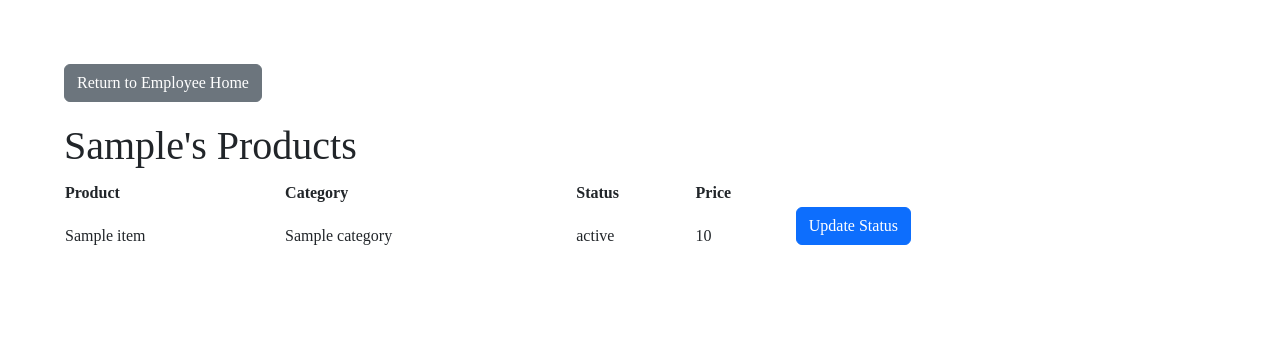
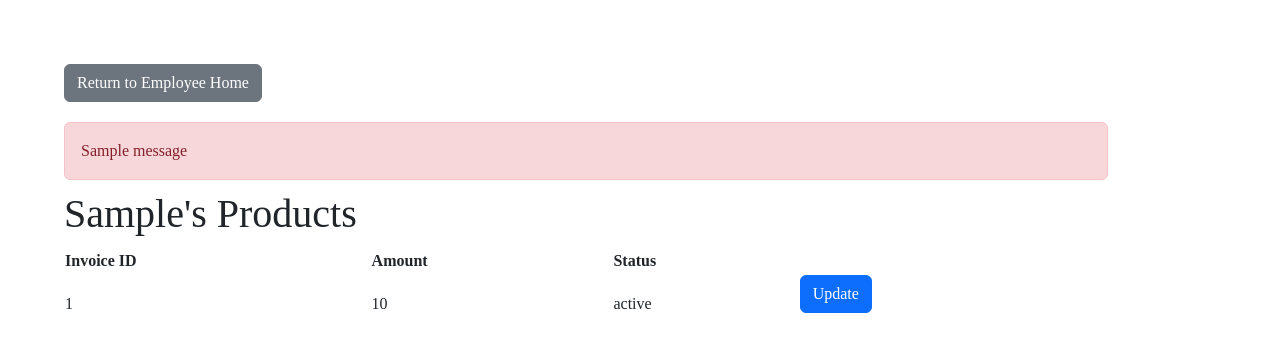
Before and after one commit to tmchuynh/business_project, a Flask app: template flask_app/templates/client_products.html in a window 1280 px wide. Shown: the top 352 px of the page. Run offline with Flask 3, Linux system fonts and the light colour scheme; the template is opened without the code that fills it: most values are stand-ins (such as "Sample title", 1, 10 or a date in 2020); one stand-in notice (Sample message) is shown.

Commit message:
🐛 fix(client.py): use the correct variable name for client id 🐛 fix(product.py): import the correct model for invoices ✨ feat(client_model.py): add method to get invoices by client ✨ feat(invoice_model.py): add proj_status to the insert and update queries The variable name for the client id was incorrect, so it was changed to the correct name. The incorrect model was being imported for invoices, so it was changed to the correct model. A new method was added to the client model to get invoices by client. The insert and update queries in the invoice model were updated to include the proj_status field.
🔥 refactor(product_model.py): remove status attribute from Product class and related queries
🔥 refactor(admin.html, client_products.html): remove status column from tables
✨ feat(product_model.py, client_products.html): add invoice functionality
The status attribute was removed from the Product class and related queries as it was not being used. The status column was also removed from the admin and client products tables as it was no longer needed. The invoice functionality was added to the client products page, allowing clients to update the details of their invoices.

```diff
--- a/flask_app/controllers/client.py
+++ b/flask_app/controllers/client.py
@@ -157,7 +157,7 @@ def register_client():
         # store the new client in the session
         session['client_first_name'] = request.form['first_name'].capitalize()
         session['client_email'] = new_client['email']
-        session['client_id'] = new_client['id']
+        session['client_id'] = c.id
         print("logged in client ", session['client_email'])
 
         # create the relationship between the client and the employee
--- a/flask_app/models/product_model.py
+++ b/flask_app/models/product_model.py
@@ -10,7 +10,6 @@ class Product:
         self.name = data['name']
         self.price = data['price']
         self.discount = data['discount']
-        self.status = data['status']
         self.category = data['category']
         self.created_at = data['created_at']
         self.updated_at = data['updated_at']
@@ -93,7 +92,7 @@ class Product:
         :param data: a dictionary of the data we want to insert into the database
         :return: The id of the product that was just created.
         """
-        query = "INSERT INTO products (name, price, status, category) VALUES (%(name)s, %(price)s, 'unassigned', %(category)s)"
+        query = "INSERT INTO products (name, price, category) VALUES (%(name)s, %(price)s, %(category)s)"
         results = connectToMySQL(DATABASE).query_db(query, data)
         return results
 
@@ -107,7 +106,7 @@ class Product:
         :param data: a dictionary of the data we want to update in the database
         :return: The results of the query.
         """
-        query = "UPDATE products SET name = %(name)s, price = %(price)s, discount = %(discount)s, category = %(category)s WHERE id = %(product_id)s"
+        query = "UPDATE products SET price = %(price)s, discount = %(discount)s WHERE id = %(product_id)s"
         results = connectToMySQL(DATABASE).query_db(query, data)
         return results
 
--- a/flask_app/templates/admin.html
+++ b/flask_app/templates/admin.html
@@ -111,7 +111,6 @@
                 <th>Price</th>
                 <th>Discount</th>
                 <th>Category</th>
-                <th>Status</th>
                 <th>Employee Email</th>
             </thead>
             <tbody>
@@ -123,7 +122,6 @@
                     <td>{{current_product.price}}</td>
                     <td>{{current_product.discount}}</td>
                     <td>{{current_product.category}}</td>
-                    <td>{{current_product.status}}</td>
                     <td>{{current_product.employee_email}}</td>
                     <td class="d-flex gap-2">
                         <button type="button" class="btn btn-primary" data-bs-toggle="modal" data-bs-target="#assignTeam{{current_product.id}}">
--- a/flask_app/templates/client_products.html
+++ b/flask_app/templates/client_products.html
@@ -14,27 +14,65 @@
             <div class="d-flex">
                 <a href="/employee/get_clients" class="btn btn-secondary">Return to Employee Home</a>
             </div>
+            {% for message in get_flashed_messages(category_filter = ['product_updated']) %}
+                <div class="alert alert-danger">
+                    {{ message }}
+                </div>
+            {% endfor %}
             <h1>{{current_client.first_name}}'s Products</h1>
             <table>
                 <thead>
-                    <th>Product</th>
-                    <th>Category</th>
+                    <th>Invoice ID</th>
+                    <th>Amount</th>
                     <th>Status</th>
-                    <th>Price</th>
                 </thead>
                 <tbody>
                     <!-- This is a for loop that is iterating through the list of products and displaying the name, category,
                     status, and price of each product. -->
-                    {% for product in list_of_products: %}
+                    {% for invoice in list_of_invoices: %}
                     <tr>
-                        <td>{{product.name}}</td>
-                        <td>{{product.category}}</td>
-                        <td>{{product.status}}</td>
-                        <td>{{product.price}}</td>
+                        <td>{{invoice.id}}</td>
+                        <td>{{invoice.amount}}</td>
+                        <td>{{invoice.proj_status}}</td>
                         <td class="d-flex gap-2">
-                            <a href='' class='btn btn-primary'>Update Status</a>
+                            <button type="button" class="btn btn-primary" data-bs-toggle="modal" data-bs-target="#INVOICE{{invoice.id}}000">
+                                Update
+                            </button>
                         </td>
                     </tr>
+
+                    <div class="modal fade" id="INVOICE{{invoice.id}}000" tabindex="-1" aria-labelledby="updateInvoiceModalLabel" aria-hidden="true">
+                        <div class="modal-dialog modal-lg modal-dialog-scrollable modal-dialog-centered">
+                            <div class="modal-content">
+
+                                <div class="modal-header">
+                                    <h1 class="modal-title fs-5" id="updateInvoiceModalLabel">Update Invoice #{{invoice.id}} Details</h1>
+                                    <button type="button" class="btn-close" data-bs-dismiss="modal" aria-label="Close"></button>
+                                </div>
+
+                                <div class="modal-body d-flex flex-column">
+                                    <form action="/client/update_status/{{invoice.id}}" method="POST" class="form-horizontal">
+                                        <label for="id">Invoice ID</label>
+                                        <input type="text" name="id" value="{{invoice.id}}" disabled>
+
+                                        <label for="amount">Amount</label>
+                                        <input type="text" name="amount" value="{{invoice.amount}}">
+
+                                        <label for="proj_status">Project Status</label>
+                                        <input type="text" name="proj_status" value="{{invoice.proj_status}}">
+
+                                        <label for="date_due">Due Date</label>
+                                        <input type="date" name="date_due" value="{{invoice.date_due}}">
+
+                                        <label for="date_paid">Date Paid</label>
+                                        <input type="date" name="date_paid" value="{{invoice.date_paid}}">
+
+                                        <button type="submit" class="btn btn-primary">Save changes</button>
+                                    </form>
+                                </div>
+                            </div>
+                        </div>
+                    </div>
                     {% endfor %}
                 </tbody>
             </table>
```
Also changed, not shown: flask_app/controllers/product.py (+30 -4 lines), flask_app/models/client_model.py (+48 -2 lines), flask_app/models/invoice_model.py (+3 -4 lines).
